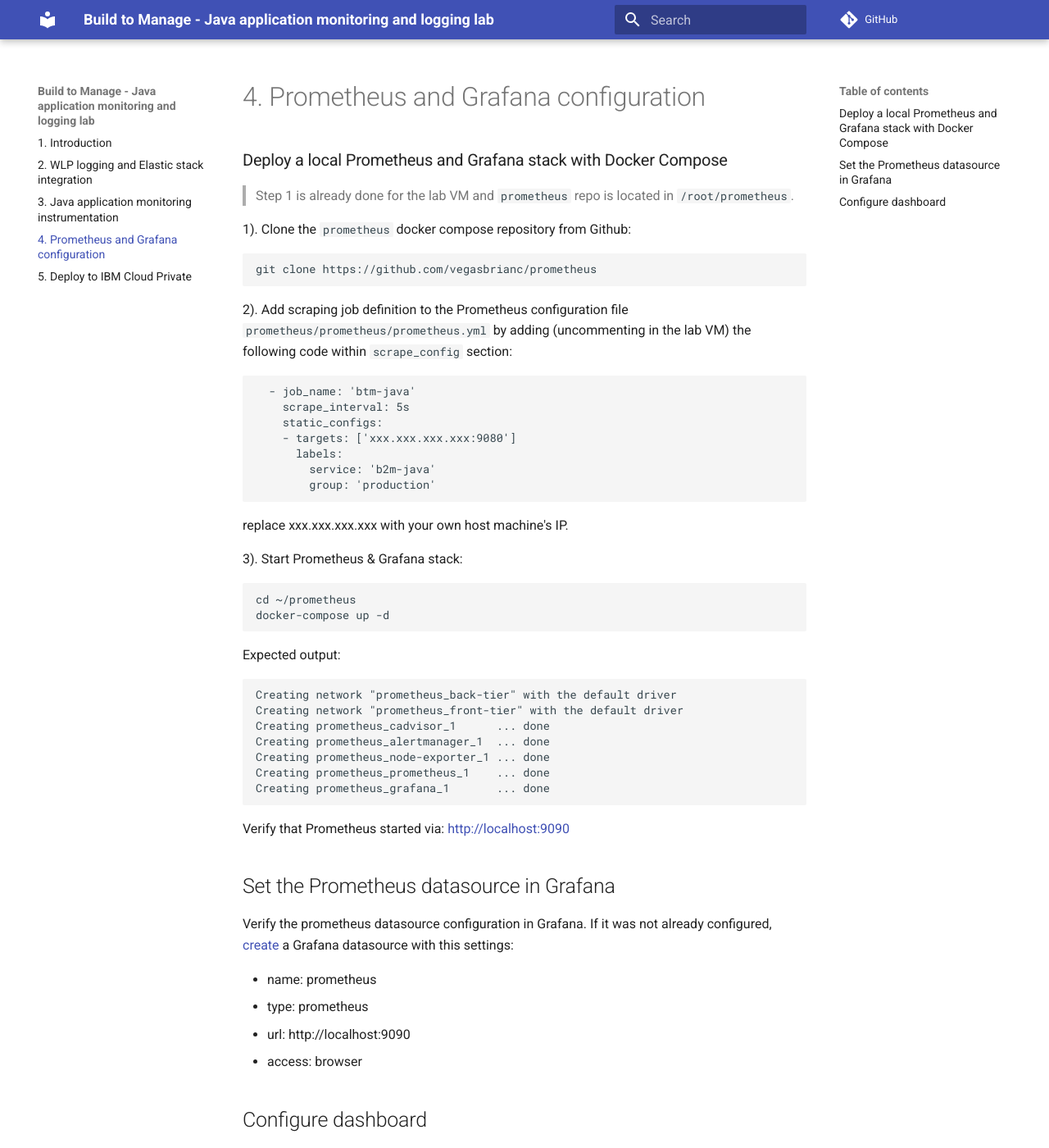
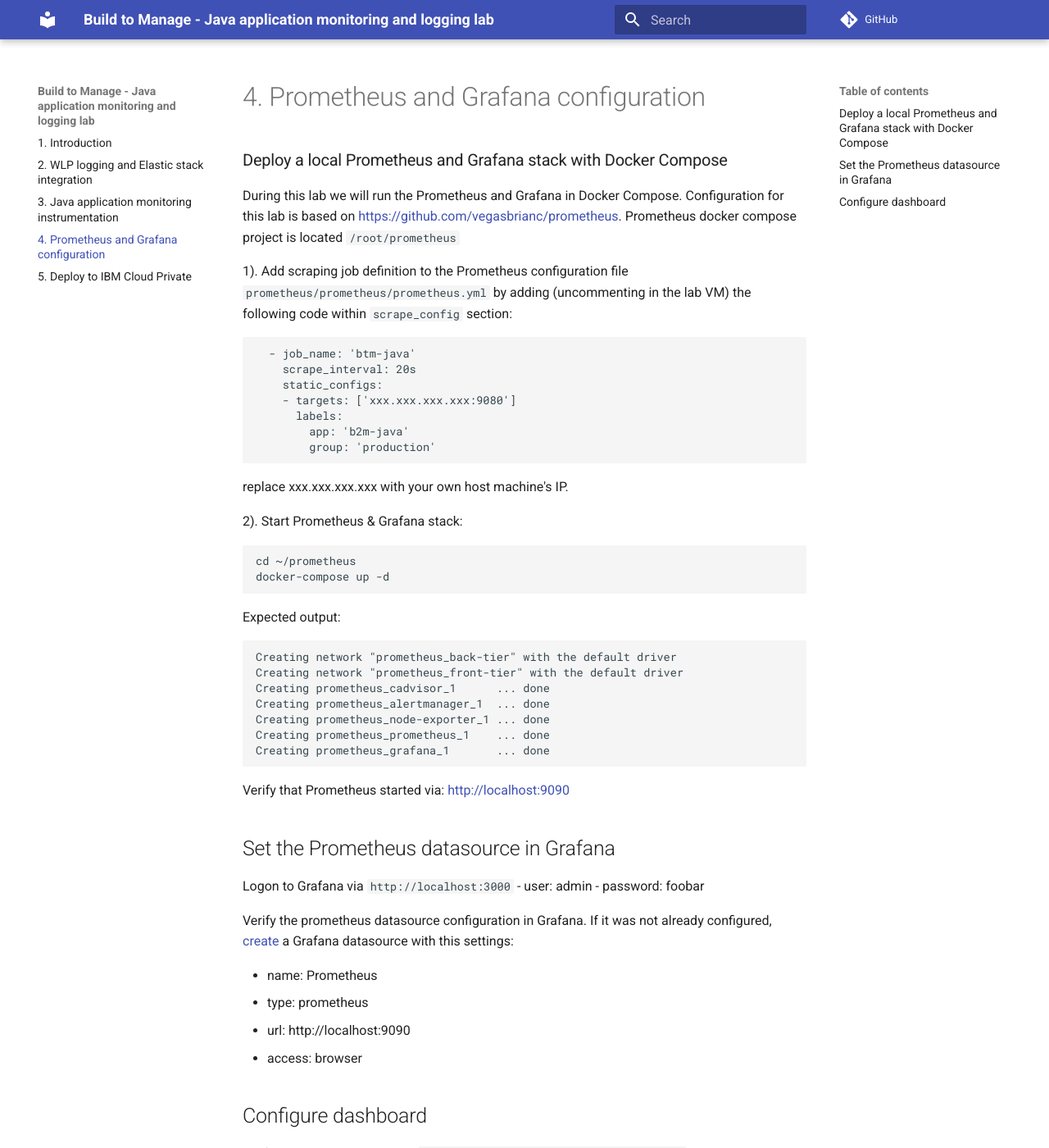
Before and after one commit to richardseberino/b2m-java, an MkDocs documentation site: the page built from docs/Prometheus-Grafana.md, in a window 1280 px wide and 1400 px high. Shown: the whole window at 82% size. Built offline with MkDocs 1.6.1 and Material for MkDocs 9.7.7, drawn with Linux system fonts in a browser that asks for light colours; comment, search, counter and statistics services are not loaded.

Commit message:
quality improvements

````diff
--- a/docs/Prometheus-Grafana.md
+++ b/docs/Prometheus-Grafana.md
@@ -1,28 +1,24 @@
 ### Deploy a local Prometheus and Grafana stack with Docker Compose
 
->Step 1 is already done for the lab VM and `prometheus` repo is located in `/root/prometheus`.
+During this lab we will run the Prometheus and Grafana in  Docker Compose.
+Configuration for this lab is based on [https://github.com/vegasbrianc/prometheus](https://github.com/vegasbrianc/prometheus).
+Prometheus docker compose project is located `/root/prometheus`
 
-1). Clone the `prometheus` docker compose repository from Github:
-
-```
-git clone https://github.com/vegasbrianc/prometheus
-```
-
-2). Add scraping job definition to the Prometheus configuration file `prometheus/prometheus/prometheus.yml` by adding (uncommenting in the lab VM) the following code within `scrape_config` section:
+1). Add scraping job definition to the Prometheus configuration file `prometheus/prometheus/prometheus.yml` by adding (uncommenting in the lab VM) the following code within `scrape_config` section:
 
 ```
   - job_name: 'btm-java'
-    scrape_interval: 5s
+    scrape_interval: 20s
     static_configs:
     - targets: ['xxx.xxx.xxx.xxx:9080']
       labels:
-        service: 'b2m-java'
+        app: 'b2m-java'
         group: 'production'
 
 ```
 replace xxx.xxx.xxx.xxx with your own host machine's IP.
 
-3). Start Prometheus & Grafana stack:
+2). Start Prometheus & Grafana stack:
 
 ```
 cd ~/prometheus
@@ -45,9 +41,13 @@
 
 ## Set the Prometheus datasource in Grafana
 
+Logon to Grafana via `http://localhost:3000`
+- user: admin
+- password: foobar
+
 Verify the prometheus datasource configuration in Grafana. If it was not already configured, [create](http://docs.grafana.org/features/datasources/prometheus/#adding-the-data-source-to-grafana) a Grafana datasource with this settings:
 
-+ name: prometheus
++ name: Prometheus
 + type: prometheus
 + url: http://localhost:9090
 + access: browser
````
Also changed, not shown: docs/logging.md (+18 -9 lines), docs/monitoring-instrumentation.md (+10 -1 lines), site/Prometheus-Grafana/index.html, site/index.html, site/logging/index.html, site/monitoring-instrumentation/index.html, site/search/search_index.json, site/sitemap.xml, 5 other files.
